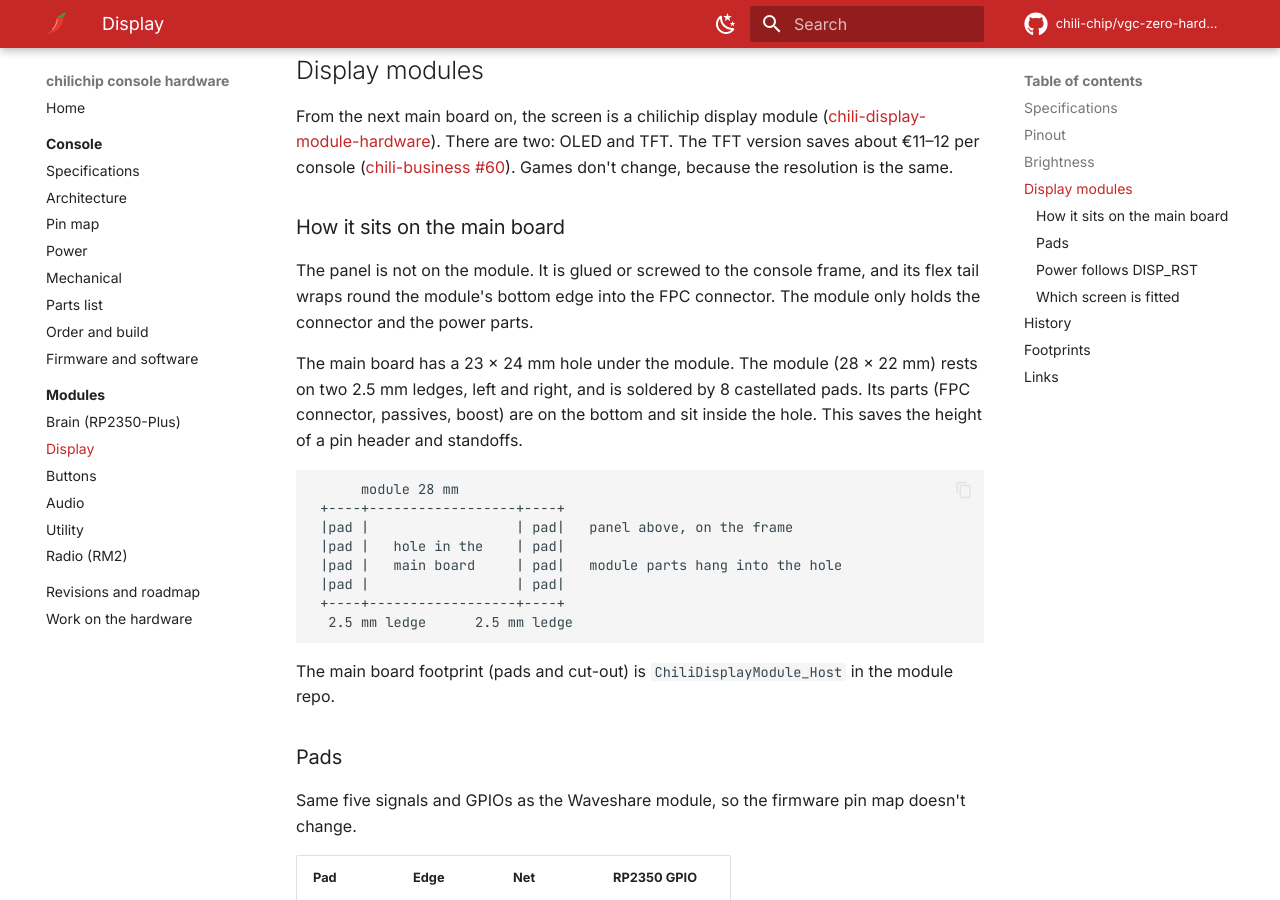
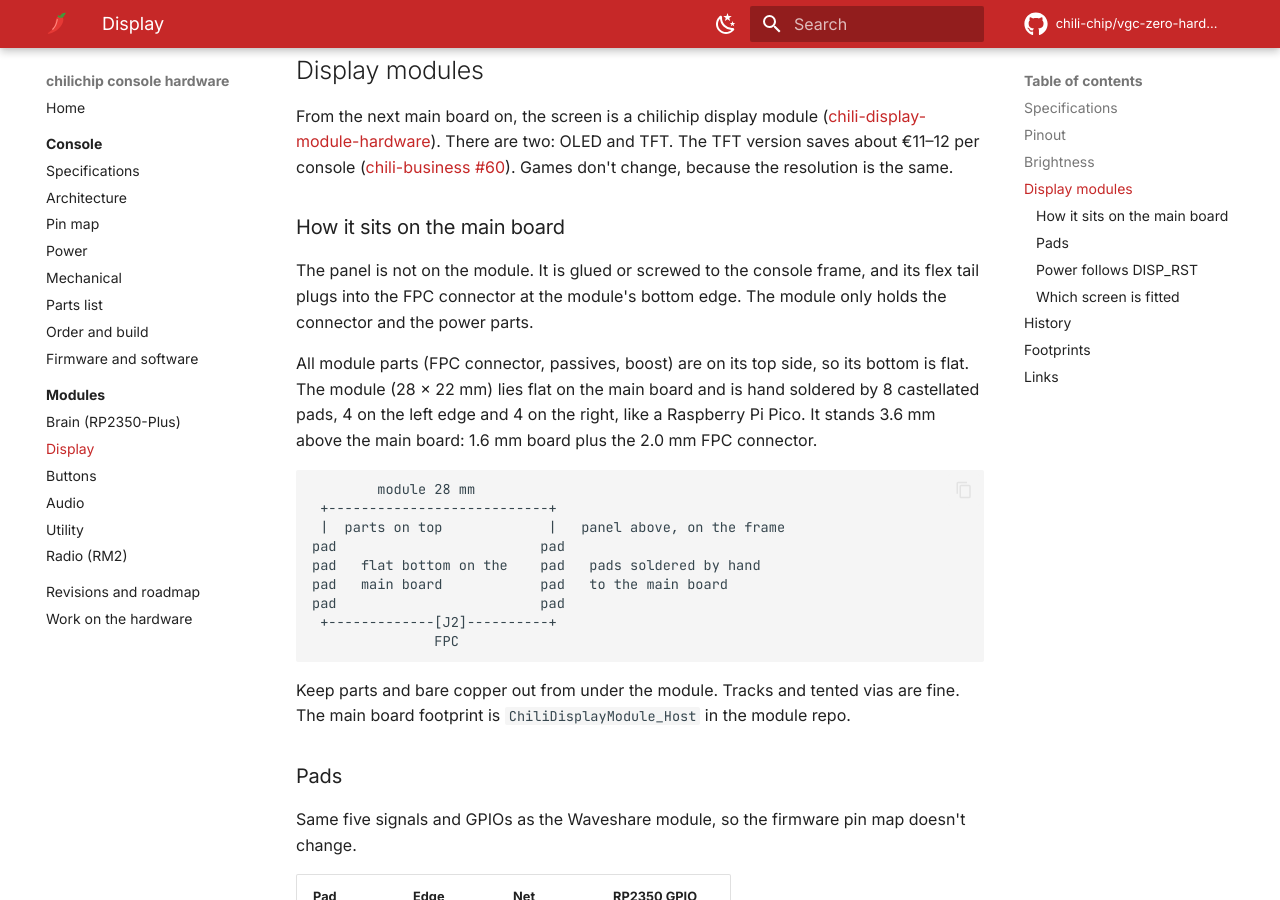
Before and after one commit to chili-chip/vgc-zero-hardware, an MkDocs documentation site: the page built from docs/modules/display.md, in a window 1280 px wide and 900 px high, scrolled down 2100 px. Built offline with MkDocs 1.6.1 and Material for MkDocs 9.7.7, drawn with Linux system fonts in a browser that asks for light colours; comment, search, counter and statistics services are not loaded; some of the changed text lies outside the part shown.

Commit message:
Docs: display modules lie flat on the main board, no hole (#41)

````diff
--- a/docs/modules/display.md
+++ b/docs/modules/display.md
@@ -9,7 +9,7 @@ The console comes in two versions: **OLED** and **TFT** ([#41](https://github.co
 | Resolution | 128 × 128 | 128 × 128 | 128 × 128 |
 | Light | Self-lit pixels | Self-lit pixels | LED backlight |
 | Connection | 7-pin 2.54 mm header | 8 castellated pads | 8 castellated pads |
-| Size | 44.5 × 37 mm, four holes | 28 × 22 mm, sits in a hole in the main board | Same as the OLED module |
+| Size | 44.5 × 37 mm, four holes | 28 × 22 mm, lies flat on the main board | Same as the OLED module |
 | Design files | Waveshare | [chili-display-module-hardware](https://github.com/chili-chip/chili-display-module-hardware) | Same repo |
 
 The sections below up to [Display modules](#display-modules) describe the Waveshare module on board v3.0.0.
@@ -56,22 +56,23 @@ From the next main board on, the screen is a chilichip display module ([chili-di
 
 ### How it sits on the main board
 
-The panel is not on the module. It is glued or screwed to the console frame, and its flex tail wraps round the module's bottom edge into the FPC connector. The module only holds the connector and the power parts.
+The panel is not on the module. It is glued or screwed to the console frame, and its flex tail plugs into the FPC connector at the module's bottom edge. The module only holds the connector and the power parts.
 
-The main board has a 23 × 24 mm hole under the module. The module (28 × 22 mm) rests on two 2.5 mm ledges, left and right, and is soldered by 8 castellated pads. Its parts (FPC connector, passives, boost) are on the bottom and sit inside the hole. This saves the height of a pin header and standoffs.
+All module parts (FPC connector, passives, boost) are on its top side, so its bottom is flat. The module (28 × 22 mm) lies flat on the main board and is hand soldered by 8 castellated pads, 4 on the left edge and 4 on the right, like a Raspberry Pi Pico. It stands 3.6 mm above the main board: 1.6 mm board plus the 2.0 mm FPC connector.
 
 ```
-      module 28 mm
- +----+------------------+----+
- |pad |                  | pad|   panel above, on the frame
- |pad |   hole in the    | pad|
- |pad |   main board     | pad|   module parts hang into the hole
- |pad |                  | pad|
- +----+------------------+----+
-  2.5 mm ledge      2.5 mm ledge
+        module 28 mm
+ +---------------------------+
+ |  parts on top             |   panel above, on the frame
+pad                         pad
+pad   flat bottom on the    pad   pads soldered by hand
+pad   main board            pad   to the main board
+pad                         pad
+ +-------------[J2]----------+
+               FPC
 ```
 
-The main board footprint (pads and cut-out) is `ChiliDisplayModule_Host` in the module repo.
+Keep parts and bare copper out from under the module. Tracks and tented vias are fine. The main board footprint is `ChiliDisplayModule_Host` in the module repo.
 
 ### Pads
 
@@ -117,9 +118,9 @@ One firmware image drives both screens. At boot the loader asks the panel for it
 | Breadboard prototype | 1.44" ST7735S TFT |
 | v1.1.4 | Waveshare 1.5" OLED on a 7-pin JST cable |
 | v2.0.0, v3.0.0 | Same module, on a 2.54 mm pin header ([#21](https://github.com/chili-chip/vgc-zero-hardware/issues/21)) |
-| Next board | chilichip OLED or TFT module, castellated, in a hole in the main board ([#41](https://github.com/chili-chip/vgc-zero-hardware/issues/41)) |
+| Next board | chilichip OLED or TFT module, castellated, flat on the main board ([#41](https://github.com/chili-chip/vgc-zero-hardware/issues/41)) |
 
-A switch from the OLED to a TFT IPS panel was dropped in 2026-10. On 2026-11-13 the TFT came back as a second, cheaper version next to the OLED ([#41](https://github.com/chili-chip/vgc-zero-hardware/issues/41)). On 2026-11-25 both moved to chilichip castellated display modules that sit in a hole in the main board. The OLED module uses a bare SSD1351 panel, the idea first planned for a fully assembled board ([chilichip-console-hardware #16](https://github.com/chili-chip/chilichip-console-hardware/issues/16)).
+A switch from the OLED to a TFT IPS panel was dropped in 2026-10. On 2026-11-13 the TFT came back as a second, cheaper version next to the OLED ([#41](https://github.com/chili-chip/vgc-zero-hardware/issues/41)). On 2026-11-25 both moved to chilichip castellated display modules soldered flat on the main board. The OLED module uses a bare SSD1351 panel, the idea first planned for a fully assembled board ([chilichip-console-hardware #16](https://github.com/chili-chip/chilichip-console-hardware/issues/16)).
 
 ## Footprints
 
````
